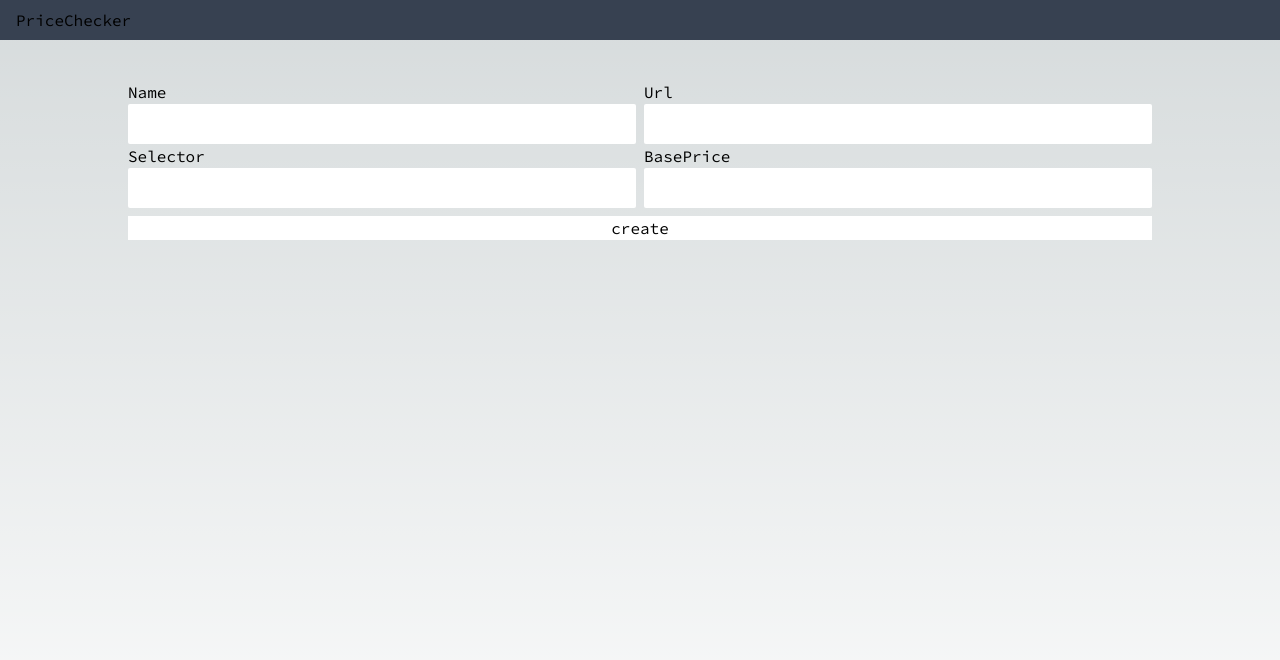
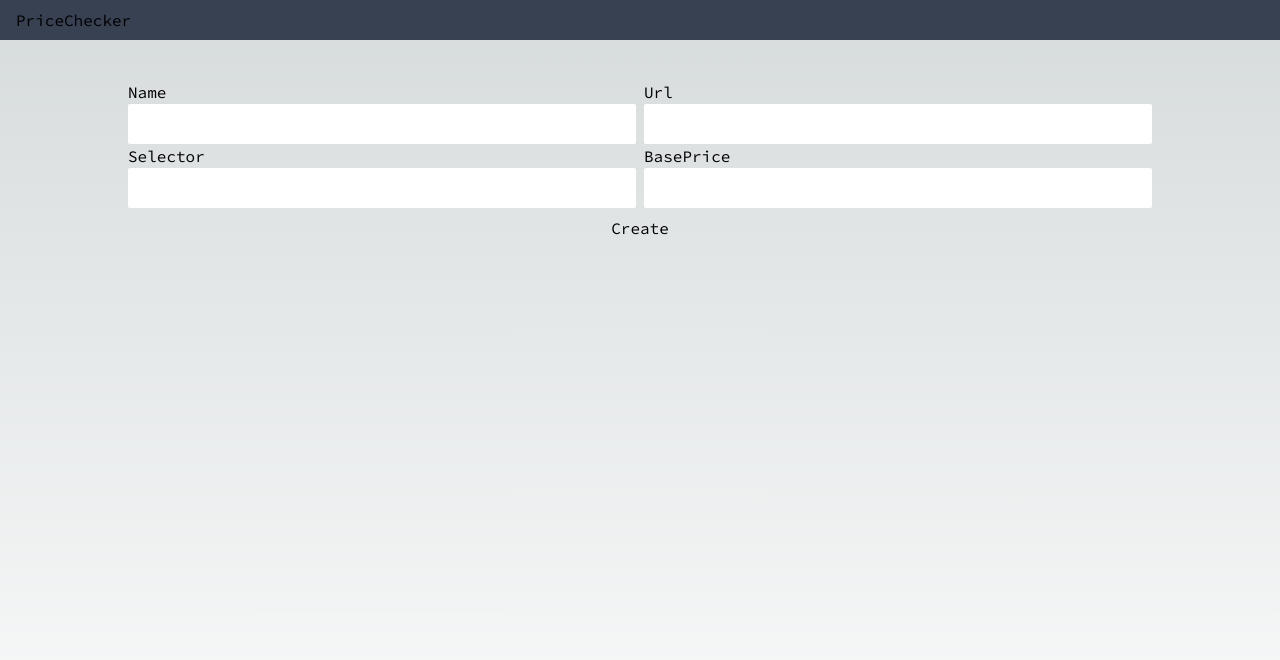
Before and after one commit to mark1yan0/price-checker, a Next.js app: page /brands/new in a window 1280 px wide. Shown: the top 660 px of the page. Built offline with nearby package versions, Linux system fonts and the light colour scheme; no server answers.

Commit message:
refactors mutations adn db operations with server actions

```diff
--- /dev/null
+++ b/src/app/actions.ts
@@ -0,0 +1,50 @@
+'use server';
+
+import { supabase } from '@/db';
+import { getItemFormPayload } from '@/lib/helpers/helpers';
+import { revalidatePath } from 'next/cache';
+import { redirect } from 'next/navigation';
+
+export async function createItemAction(formData: FormData) {
+  const payload = getItemFormPayload(formData);
+
+  let createdId = '';
+  try {
+    const res = await supabase
+      .from('price_items')
+      .insert(payload)
+      .select()
+      .single();
+    createdId = res.data.id;
+    console.log('created');
+  } catch (error) {
+    console.error(error);
+  }
+
+  if (createdId) {
+    revalidatePath('/');
+    redirect(`/brands/${createdId}`);
+  }
+}
+
+export async function updateItemAction(id: number, formData: FormData) {
+  const payload = getItemFormPayload(formData);
+  try {
+    await supabase.from('price_items').update(payload).eq('id', id);
+  } catch (error) {
+    console.error(error);
+  }
+
+  revalidatePath('/');
+  revalidatePath(`/brands/${id}`);
+}
+
+export async function deleteItemAction(id: number) {
+  try {
+    await supabase.from('price_items').delete().eq('id', id);
+  } catch (error) {
+    console.error(error);
+  }
+  revalidatePath('/');
+  redirect('/');
+}
--- a/src/app/brands/[id]/page.tsx
+++ b/src/app/brands/[id]/page.tsx
@@ -1,8 +1,9 @@
 import Delete from '@/components/DeleteButton';
 import Form from '@/components/Form';
-import { supabase } from '@/db/client';
+import { getItem } from '@/db';
 import { IPriceItem } from '@/types/database';
 import Link from 'next/link';
+import { updateItemAction } from '@/app/actions';
 
 interface IResponseData {
   data: {
@@ -12,7 +13,7 @@ interface IResponseData {
   status: 'ok';
 }
 
-async function getData(body: Omit<IPriceItem, 'id'>) {
+async function fetchCurrentPrice(body: Omit<IPriceItem, 'id'>) {
   const res = await fetch('http://localhost:3000/api/brands', {
     method: 'POST',
     headers: {
@@ -26,19 +27,14 @@ async function getData(body: Omit<IPriceItem, 'id'>) {
   return data.data;
 }
 
-// TODO: refactor
 export default async function Brand({ params }: { params: { id: number } }) {
-  const { data: item } = await supabase
-    .from('price_items')
-    .select()
-    .eq('id', params.id)
-    .single<IPriceItem>(); // todo: handle error
+  const item = await getItem(params.id);
 
   if (!item) {
     return 'no item found';
   }
 
-  const data = await getData(item);
+  const data = await fetchCurrentPrice(item);
   return (
     <>
       <Link href='/'>Go back</Link>
@@ -53,6 +49,14 @@ export default async function Brand({ params }: { params: { id: number } }) {
         <PriceDisplay label='Current' price={data.currentPrice} />
       </div>
 
+      <UpdateItemForm item={item} />
+    </>
+  );
+}
+
+const UpdateItemForm = ({ item }: { item: IPriceItem }) => {
+  const updateItemActionWithId = updateItemAction.bind(null, item.id);
+  return (
     <Form
       initialValues={{
         id: item.id,
@@ -61,12 +65,10 @@ export default async function Brand({ params }: { params: { id: number } }) {
         css_selector: item.css_selector,
         base_price: item.base_price,
       }}
+      action={updateItemActionWithId}
     />
-    </>
   );
-}
-
-// TODO: update values after mutation
+};
 
 const PriceDisplay = ({ label, price }: { label: string; price: number }) => {
   return (
--- a/src/app/brands/new/page.tsx
+++ b/src/app/brands/new/page.tsx
@@ -1,12 +1,10 @@
+import { createItemAction } from '@/app/actions';
 import Form from '@/components/Form';
-
-// https://elohimsaga.store/collections/one-piece/products/luffy-gear-5-graphic-sweatshirt
-// span[data-product-price]
 
 const New = async () => {
   return (
     <div>
-      <Form />
+      <Form action={createItemAction} />
     </div>
   );
 };
--- a/src/app/page.tsx
+++ b/src/app/page.tsx
@@ -1,12 +1,9 @@
-import { supabase } from '@/db/client';
+import { getItems } from '@/db';
 import { IPriceItem } from '@/types/database';
 import Link from 'next/link';
 
 export default async function Home() {
-  const { data } = await supabase // TODO: handle error
-    .from('price_items')
-    .select()
-    .returns<IPriceItem[]>();
+  const data = await getItems();
   return (
     <>
       <Link href='/brands/new'>New</Link>
--- a/src/components/DeleteButton/index.tsx
+++ b/src/components/DeleteButton/index.tsx
@@ -1,18 +1,9 @@
 'use client';
 
-import { supabase } from '@/db/client';
+import { deleteItemAction } from '@/app/actions';
 
 const Delete = ({ id }: { id: number }) => {
-  return (
-    <button
-      onClick={async () => {
-        const res = await supabase.from('price_items').delete().eq('id', id); // TODO: see how to handle, as we tie together a client component and db mutation
-        console.log('deleted', res);
-      }}
-    >
-      Delete
-    </button>
-  );
+  return <button onClick={() => deleteItemAction(id)}>Delete</button>;
 };
 
 export default Delete;
--- /dev/null
+++ b/src/components/Form/Fields/index.tsx
@@ -0,0 +1,25 @@
+import { DetailedHTMLProps, InputHTMLAttributes } from 'react';
+
+const Field = ({
+  name,
+  label,
+  type,
+  ...props
+}: DetailedHTMLProps<
+  InputHTMLAttributes<HTMLInputElement>,
+  HTMLInputElement
+> & { label: string }) => {
+  return (
+    <label htmlFor={name} className='w-full'>
+      {label}
+      <input
+        type={type ?? 'text'}
+        name={name}
+        className='block w-full rounded-sm p-2'
+        {...props}
+      />
+    </label>
+  );
+};
+
+export default Field;
--- /dev/null
+++ b/src/components/Form/Submit/index.tsx
@@ -0,0 +1,15 @@
+'use client';
+
+import React from 'react';
+import { useFormStatus } from 'react-dom';
+
+const SubmitButton = ({ text }: { text: string }) => {
+  const status = useFormStatus();
+  return (
+    <button disabled={status.pending} type='submit'>
+      {status.pending ? 'loading...' : text}
+    </button>
+  );
+};
+
+export default SubmitButton;
--- a/src/components/Form/index.tsx
+++ b/src/components/Form/index.tsx
@@ -1,64 +1,16 @@
-'use client';
+import { IPriceItem } from '@/types/database';
+import SubmitButton from './Submit';
+import Field from './Fields';
 
-import { supabase } from '@/db/client';
-import { IPriceItem } from '@/types/database';
-import { DetailedHTMLProps, InputHTMLAttributes } from 'react';
-import { useRouter } from 'next/navigation';
-
-// TODO: handle with server actions
-const Form = ({ initialValues }: { initialValues?: IPriceItem }) => {
-  const router = useRouter();
-  async function submitHandler(e: React.FormEvent<HTMLFormElement>) {
-    e.preventDefault();
-    const target = e.target as typeof e.target & {
-      name: { value: string };
-      url: { value: string };
-      css_selector: { value: string };
-      base_price: { value: number }; // TODO: check and validate as number
-    };
-
-    console.log(typeof target.base_price.value);
-
-    // TODO: add validation
-    try {
-      if (initialValues) {
-        // update
-        const res = await supabase
-          .from('price_items')
-          .update({
-            name: target.name.value,
-            url: target.url.value,
-            css_selector: target.css_selector.value,
-            base_price: target.base_price.value,
-          })
-          .eq('id', initialValues.id);
-        console.log('updated', res);
-        // TODO: see how to update ui
-        router.replace(`/brands/${initialValues.id}`);
-      } else {
-        // create
-        const res = await supabase
-          .from('price_items')
-          .insert({
-            name: target.name.value,
-            url: target.url.value,
-            css_selector: target.css_selector.value,
-            base_price: target.base_price.value,
-          })
-          .select()
-          .single();
-        router.replace(`/brands/${res.data.id}`);
-      }
-    } catch (error) {
-      console.error(error);
-    }
-
-    // TODO: add an action after creation succes
-  }
-
-  // TODO: add update
+const Form = ({
+  action,
+  initialValues,
+}: {
+  action: string | ((formData: FormData) => void);
+  initialValues?: IPriceItem;
+}) => {
   return (
-    <form onSubmit={submitHandler} className='flex flex-col gap-2'>
+    <form action={action} className='flex flex-col gap-2'>
       <div>
         <div className='flex gap-2'>
           <Field
@@ -95,31 +47,9 @@ const Form = ({ initialValues }: { initialValues?: IPriceItem }) => {
         </div>
       </div>
 
-      <input type='submit' value={initialValues ? 'update' : 'create'} />
+      <SubmitButton text={initialValues ? 'Update' : 'Create'} />
     </form>
   );
 };
 
 export default Form;
-
-const Field = ({
-  name,
-  label,
-  type,
-  ...props
-}: DetailedHTMLProps<
-  InputHTMLAttributes<HTMLInputElement>,
-  HTMLInputElement
-> & { label: string }) => {
-  return (
-    <label htmlFor={name} className='w-full'>
-      {label}
-      <input
-        type={type ?? 'text'}
-        name={name}
-        className='block w-full rounded-sm p-2'
-        {...props}
-      />
-    </label>
-  );
-};
--- a/src/db/client.ts
+++ b/src/db/index.ts
@@ -1,4 +1,4 @@
-import { IDatabase } from '@/types/database';
+import { IDatabase, IPriceItem } from '@/types/database';
 import { createClient } from '@supabase/supabase-js';
 
 if (
@@ -16,3 +16,21 @@ export const supabase = createClient<IDatabase>(
 );
 
 // TODO: enable row level security and policies
+
+export const getItems = async () => {
+  const { data } = await supabase // TODO: handle error
+    .from('price_items')
+    .select()
+    .returns<IPriceItem[]>();
+
+  return data;
+};
+export const getItem = async (id: number) => {
+  const { data } = await supabase
+    .from('price_items')
+    .select()
+    .eq('id', id)
+    .single<IPriceItem>();
+
+  return data;
+};
--- /dev/null
+++ b/src/lib/helpers/helpers.ts
@@ -0,0 +1,12 @@
+import { IPriceItem } from '@/types/database';
+
+export function getItemFormPayload(formData: FormData): Omit<IPriceItem, 'id'> {
+  // TODO: add zod validation
+
+  return {
+    name: formData.get('name') as string,
+    url: formData.get('url') as string,
+    css_selector: formData.get('css_selector') as string,
+    base_price: parseFloat(formData.get('base_price') as string),
+  };
+}
```
Lines whose indentation alone changed are shown as unchanged.
